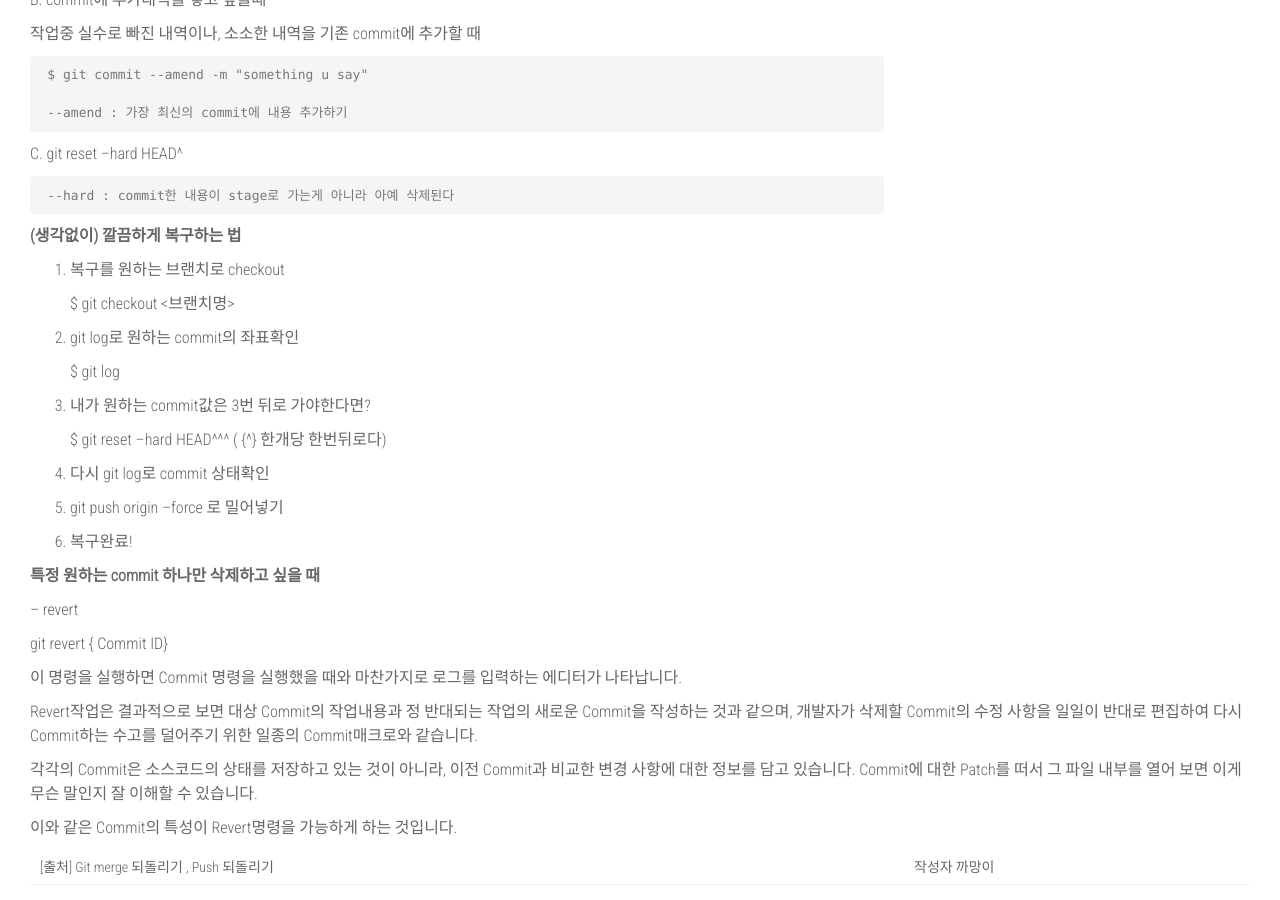
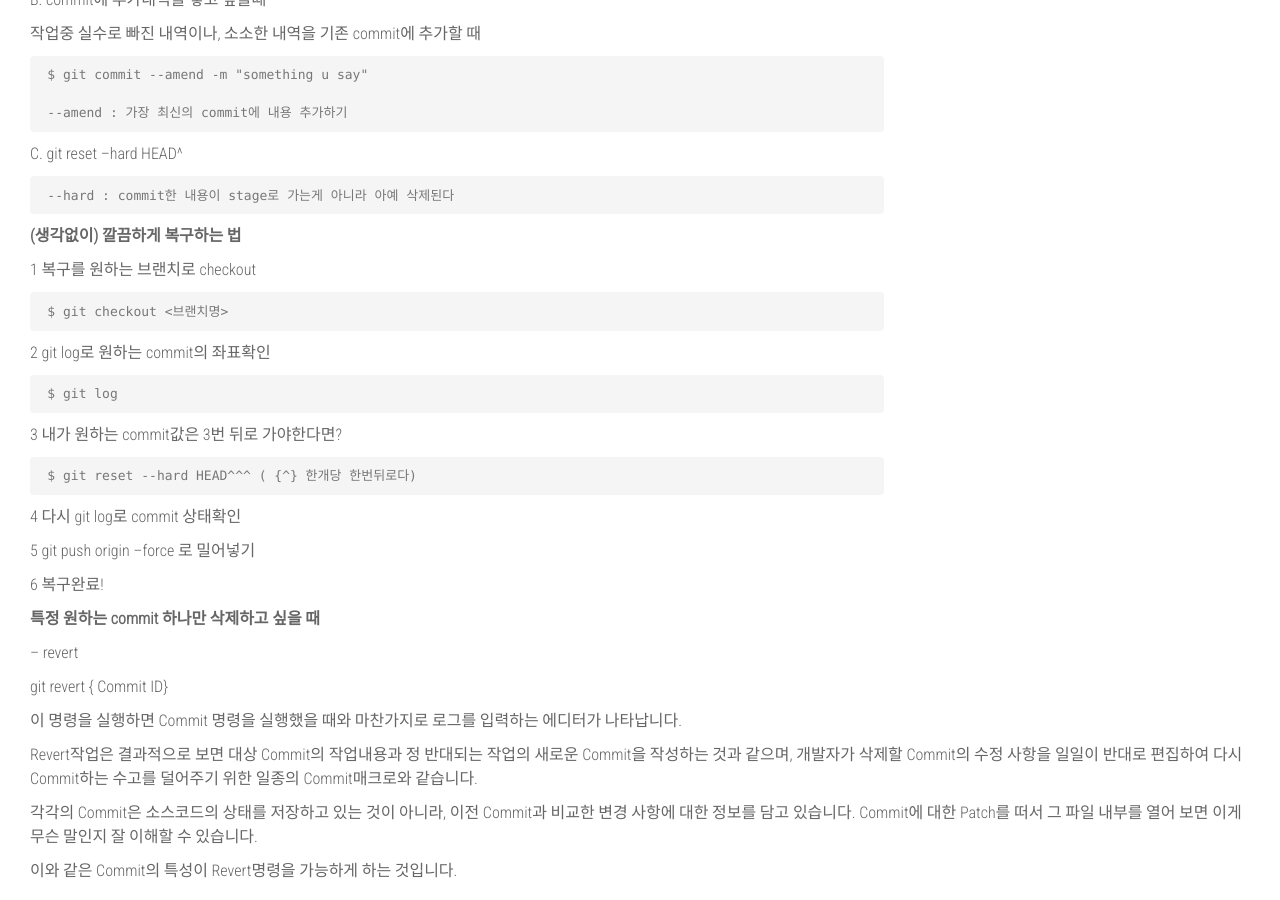
Before and after one commit to realx1017/realx1017.github.io, a Jekyll site: the page built from _posts/2017-04-11-howtousegit-content.markdown, in a window 1280 px wide and 900 px high, scrolled down 3648 px. Built offline with Jekyll 4.4.1, drawn with Linux system fonts in a browser that asks for light colours; nearby versions of some CDN libraries.

Commit message:
git recovery

```diff
--- a/_posts/2017-04-11-howtousegit-content.markdown
+++ b/_posts/2017-04-11-howtousegit-content.markdown
@@ -166,23 +166,23 @@ C. git reset --hard HEAD^
 
 **(생각없이) 깔끔하게 복구하는 법**
 
-1. 복구를 원하는 브랜치로 checkout
+1 복구를 원하는 브랜치로 checkout
 
      $ git checkout <브랜치명>
 
-2. git log로 원하는 commit의 좌표확인
+2 git log로 원하는 commit의 좌표확인
 
      $ git log
 
-3. 내가 원하는 commit값은 3번 뒤로 가야한다면?
+3 내가 원하는 commit값은 3번 뒤로 가야한다면?
 
      $ git reset --hard HEAD^^^ ( {^} 한개당 한번뒤로다)
 
-4. 다시 git log로 commit 상태확인
+4 다시 git log로 commit 상태확인
 
-5. git push origin --force 로 밀어넣기
+5 git push origin --force 로 밀어넣기
 
-6. 복구완료!
+6 복구완료!
 
 **특정 원하는 commit 하나만 삭제하고 싶을 때**
 
```
